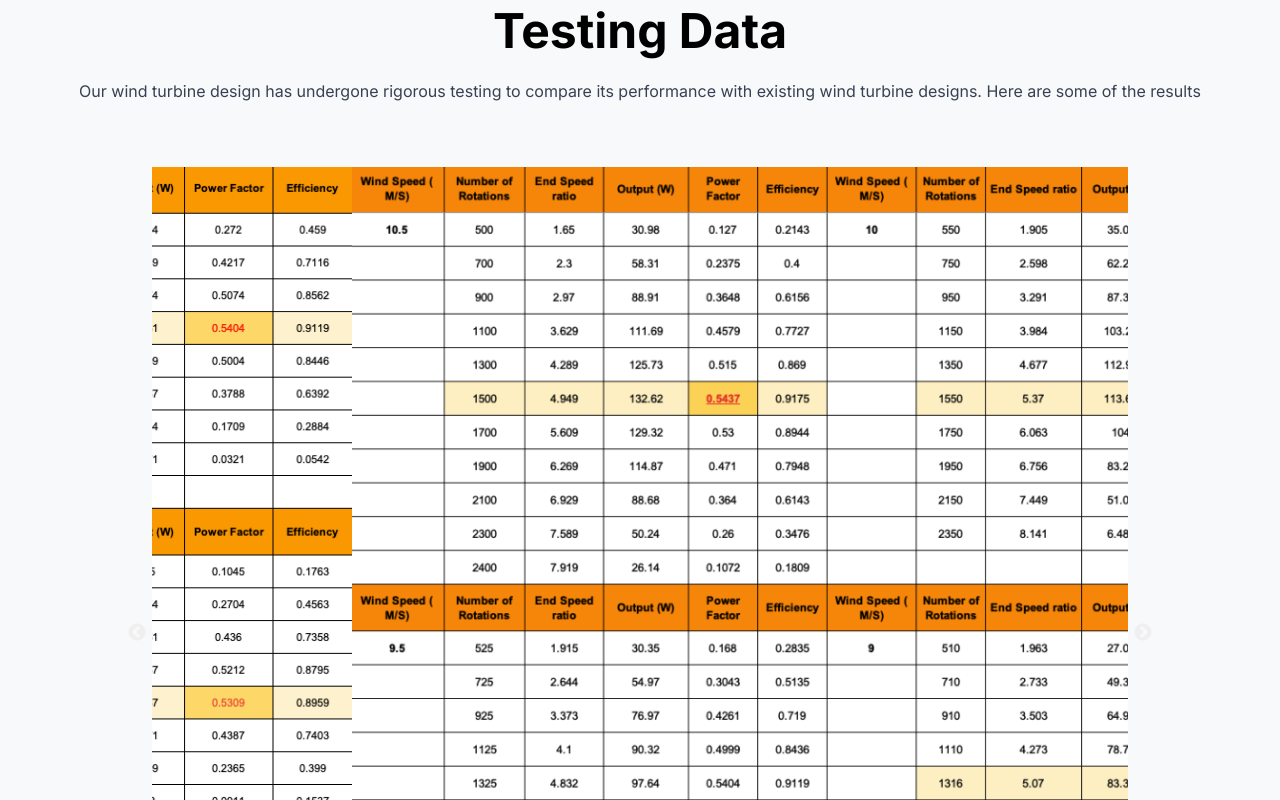
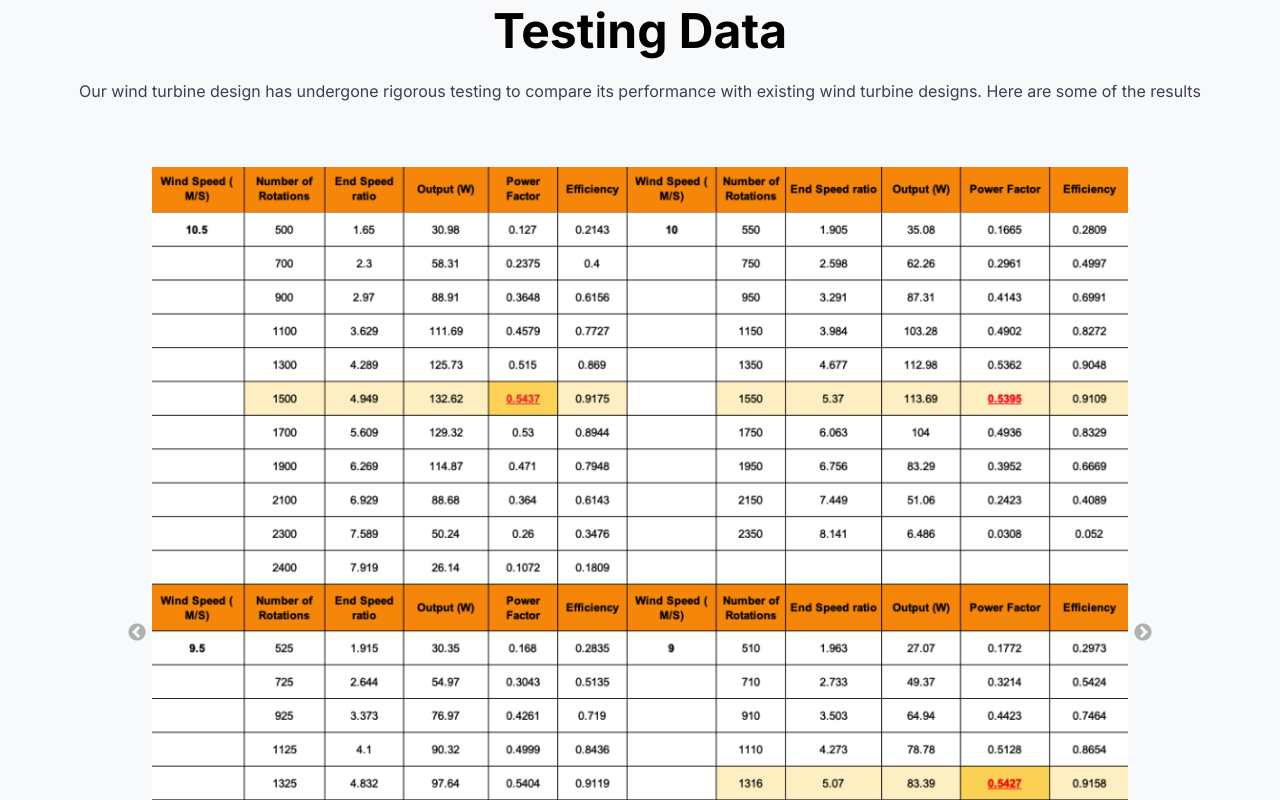
Before and after one commit to mjdevlife/blue-peak, a Next.js app: page / in a window 1280 px wide. Shown: the part 2660-3460 px from the top of the page. Built offline with nearby package versions, Linux system fonts and the light colour scheme.

Commit message:
slider issue fixed

```diff
--- a/app/components/TestingData/MobileSlider.tsx
+++ b/app/components/TestingData/MobileSlider.tsx
@@ -62,18 +62,17 @@ export default function MobileSlider() {
     speed: 500,
     slidesToShow: 1,
     slidesToScroll: 1,
-    // autoplay: true,
   };
 
   return (
     <div className='container mx-auto'>
       <Slider {...settings} className='text-white'>
         {images.map((img) => (
-          <div key={img.id}>
+          <div key={img.id} className='ml-[0px] xl:ml-[200px]'>
             <Image
               src={img.src}
               alt='A chart evidence of blue peak innovations'
-              className='max-w-full py-10 lg:ml-[200px]'
+              className='max-w-full py-10'
             />
           </div>
         ))}
--- a/app/components/TestingData/Slider.tsx
+++ b/app/components/TestingData/Slider.tsx
@@ -16,24 +16,23 @@ export default function SimpleSlider() {
     speed: 500,
     slidesToShow: 1,
     slidesToScroll: 1,
-    autoplay: true,
   };
 
   return (
     <div className='container mx-auto'>
       <Slider {...settings} className='text-white'>
-        <div>
+        <div className='ml-[0px] xl:ml-[200px]'>
           <Image
             src={slider1}
             alt='A chart evidence of blue peak innovations'
-            className='max-w-full py-10 lg:ml-[200px]'
+            className='max-w-full py-10'
           />
         </div>
-        <div>
+        <div className='ml-[0px] xl:ml-[200px]'>
           <Image
             src={slider2}
             alt='A chart evidence of blue peak innovations'
-            className='max-w-full py-10 lg:ml-[200px]'
+            className='max-w-full py-10'
           />
         </div>
       </Slider>
--- a/app/components/TestingData/slick.css
+++ b/app/components/TestingData/slick.css
@@ -1,4 +1,4 @@
 .slick-prev:before,
 .slick-next:before {
-  color: #eeebeb !important;
+  color: #999 !important;
 }
```
